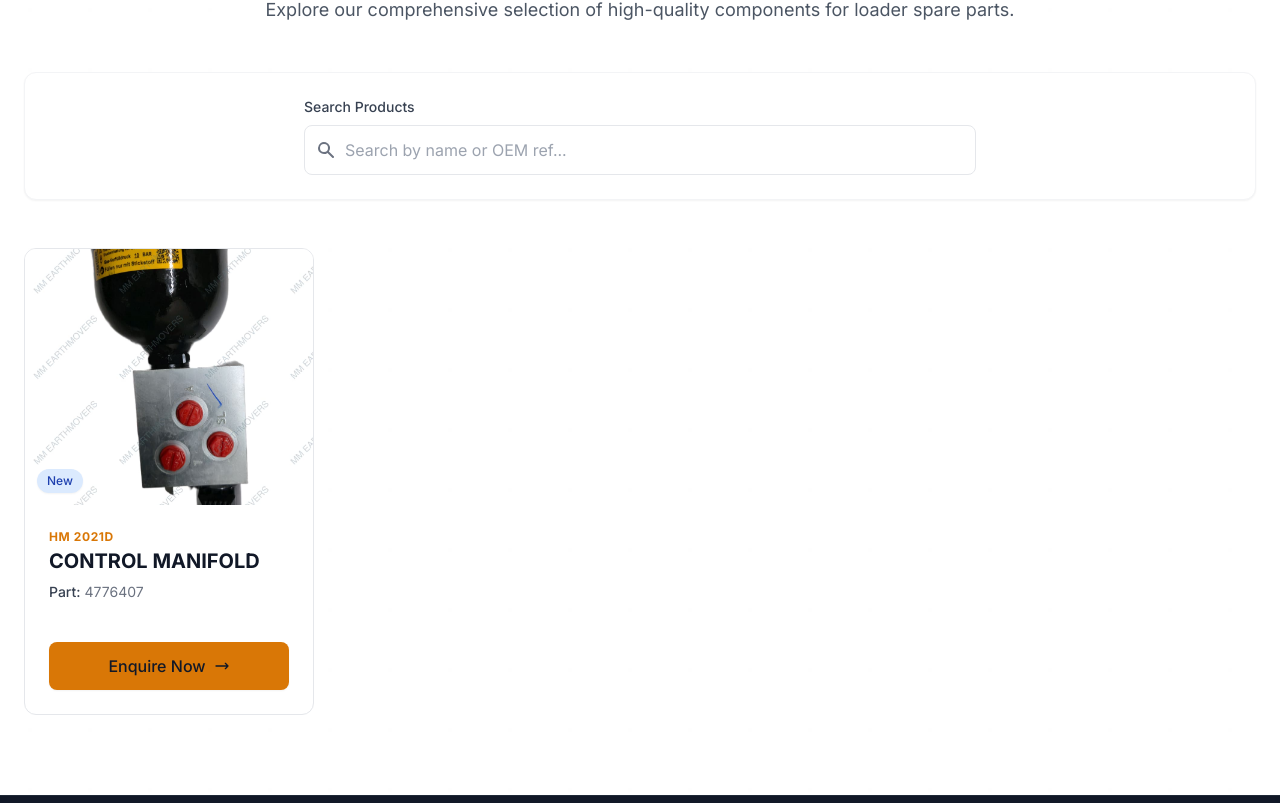
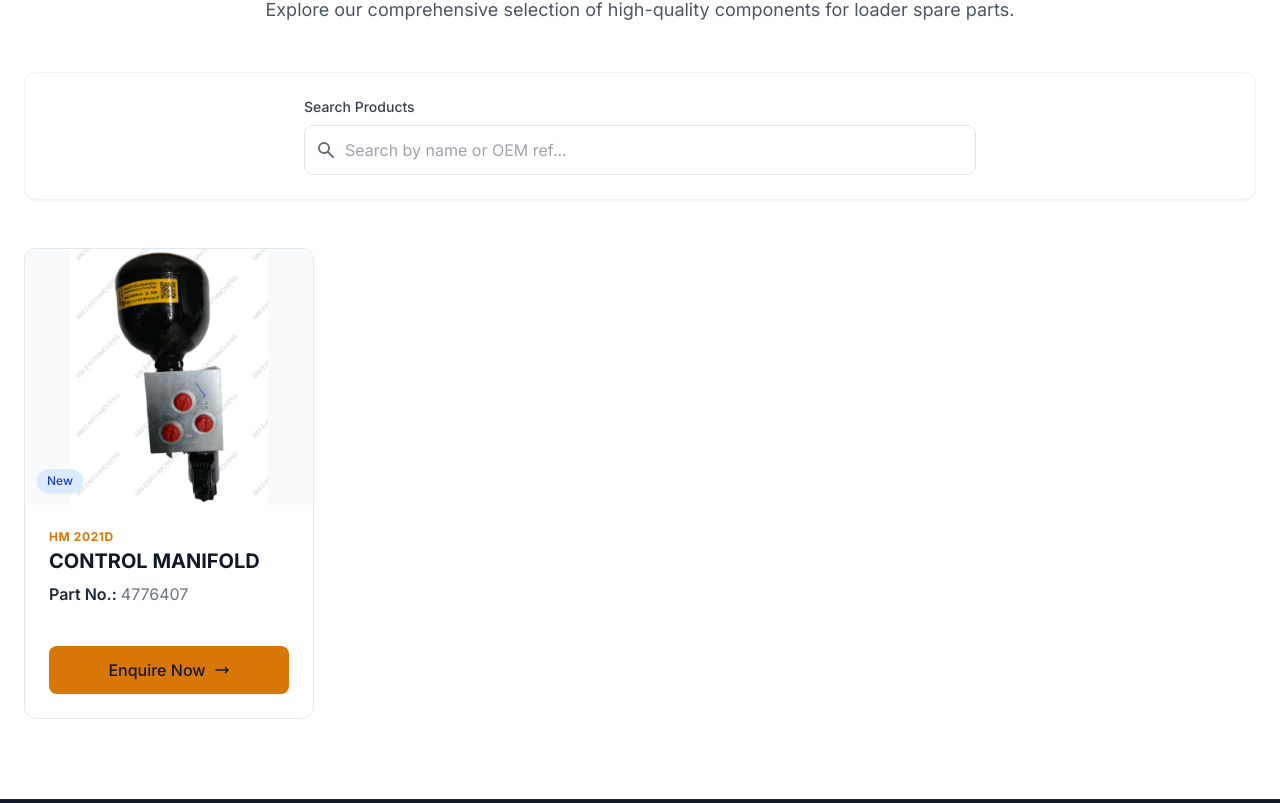
Before and after one commit to bhuvi28/mm-earthmovers, a Next.js app: page /products in a window 1280 px wide. Shown: the part 520-1323 px from the top of the page. Built offline with nearby package versions, Linux system fonts and the light colour scheme.

Commit message:
Review changes

```diff
--- a/components/ProductsPage.tsx
+++ b/components/ProductsPage.tsx
@@ -228,7 +228,7 @@
                       <img
                         src={product.image}
                         alt={product.title}
-                        className="w-full h-full object-cover transition-transform duration-500 group-hover:scale-105"
+                        className="w-full h-full object-contain transition-transform duration-500 group-hover:scale-105"
                       />
                     ) : (
                       <div className="flex h-full w-full items-center justify-center bg-gray-100 text-gray-400">
@@ -265,8 +265,8 @@
                         )}
                         {product.part_number && (
                             <div className="flex items-center gap-1">
-                                <span className="font-medium text-gray-700">Part:</span>
-                                <span>{product.part_number}</span>
+                                <span className="font-semibold text-gray-800 text-base">Part No.:</span>
+                                <span className="text-base">{product.part_number}</span>
                             </div>
                         )}
                     </div>
--- a/public/admin/config.yml
+++ b/public/admin/config.yml
@@ -22,9 +22,9 @@
       - {label: "Part Name", name: "title", widget: "string"}
       - {label: "Category", name: "category", widget: "select", options: ["Motor Grader", "Loader", "Excavator", "Other"]}
       - {label: "Company Name", name: "brand", widget: "select", required: false, options: [
-          "HM 2021D", "L&T 9020", "LiuGong", "SDLG", "SEM", "JCB",
-          "CAT", "BEML",
-          "Hyundai", "Tata Hitachi", "Volvo", "Kobelco", "L&T Komatsu"
+          "HM 2021", "HM 2021 B", "HM 2021 D", "HM 2021 E", "TATA 3036", "L&T 9020",
+          "JCB 430", "BEML BG 605/511",
+          "SLDG", "XCMG", "LIUGONG", "JCB 3DX"
         ]}
       - {label: "Part Number", name: "part_number", widget: "string", required: false, hint: "Enter part number"}
       - {label: "Product Image", name: "image", widget: "image"}
```
